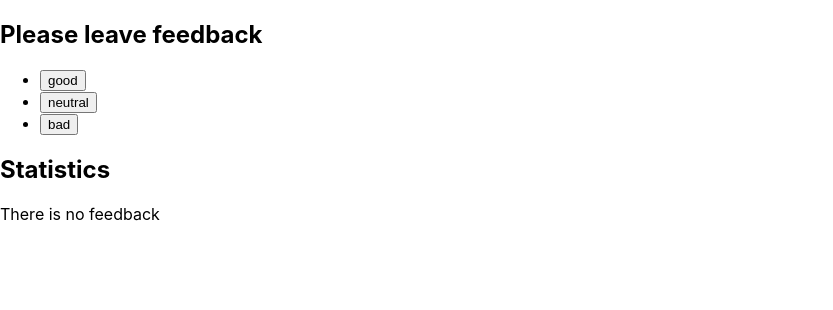
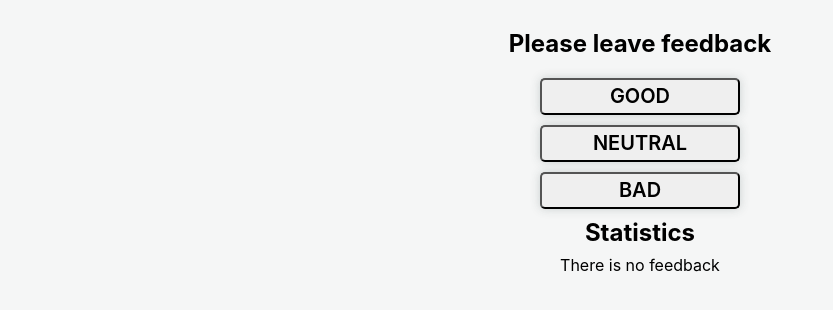
Before and after one commit to ArtSatanov/goit-react-hw-02-feedback, a React (Create React App) app: page / in a window 1280 px wide. Shown: the top 310 px of the page, without its empty margins (0-833 px from the left). Built offline with nearby package versions, Linux system fonts and the light colour scheme.

Commit message:
task1 module 2 done

```diff
--- a/package.json
+++ b/package.json
@@ -7,9 +7,11 @@
     "@testing-library/jest-dom": "^5.16.3",
     "@testing-library/react": "^12.1.4",
     "@testing-library/user-event": "^13.5.0",
+    "modern-normalize": "^2.0.0",
     "react": "^18.1.0",
     "react-dom": "^18.1.0",
     "react-scripts": "5.0.1",
+    "styled-components": "^6.0.8",
     "web-vitals": "^2.1.3"
   },
   "scripts": {
--- /dev/null
+++ b/src/components/FeedbackOptions/FeedbackOption.styled.js
@@ -0,0 +1,22 @@
+import styled from 'styled-components';
+
+export const ListItem = styled.li`
+  display: flex;
+  flex-direction: column;
+  justify-content: center;
+  align-items: center;
+  margin: 10px 0;
+`;
+
+export const Btn = styled.button`
+  display: block;
+  min-width: 200px;
+  padding: 5px;
+  border-radius: 5px;
+
+  font-size: 20px;
+  font-weight: 600;
+  text-transform: uppercase;
+
+  box-shadow: 0 0 10px #c6cccced;
+`;
--- a/src/components/FeedbackOptions/FeedbackOptions.js
+++ b/src/components/FeedbackOptions/FeedbackOptions.js
@@ -1,16 +1,18 @@
-export const FeedbackOptions = ({ options,onLeaveFeedback }) => {
+import { ListItem, Btn } from './FeedbackOption.styled';
+
+export const FeedbackOptions = ({ options, onLeaveFeedback }) => {
   return (
     <ul>
       {Object.keys(options).map(name => (
-        <li key={name}>
-          <button
+        <ListItem key={name}>
+          <Btn
             onClick={() => {
               onLeaveFeedback(name);
             }}
           >
             {name}
-          </button>
-        </li>
+          </Btn>
+        </ListItem>
       ))}
     </ul>
   );
--- /dev/null
+++ b/src/components/GlobalStyles.js
@@ -0,0 +1,47 @@
+import { createGlobalStyle } from 'styled-components';
+import 'modern-normalize';
+
+export const GlobalStyle = createGlobalStyle`
+body {
+  margin: 0;
+  font-family: -apple-system, BlinkMacSystemFont, 'Segoe UI', 'Roboto', 'Oxygen',
+    'Ubuntu', 'Cantarell', 'Fira Sans', 'Droid Sans', 'Helvetica Neue',
+    sans-serif;
+  -webkit-font-smoothing: antialiased;
+  -moz-osx-font-smoothing: grayscale;
+
+  display: flex;
+  flex-direction: column;
+  align-content: center;
+  align-items: center;
+  padding: 30px;
+  background-color: #c6cccc29;
+}
+
+code {
+  font-family: source-code-pro, Menlo, Monaco, Consolas, 'Courier New',
+    monospace;
+}
+
+h1,
+h2,
+h3,
+h4,
+h5,
+h6 {
+  padding: 0;
+  margin: 0;
+}
+
+p,
+ul {
+  list-style: none;
+  padding: 0;
+  margin: 0;
+}
+
+img {
+  display: block;
+  max-width: 100%;
+}
+`;
--- a/src/components/SectionWrapper/SectionWrapper.js
+++ b/src/components/SectionWrapper/SectionWrapper.js
@@ -1,7 +1,10 @@
+import { Wrapper } from './SectionWrapper.styled';
 
-export const SectionWrapper = ({title,children}) => {
-   return <section title={title}>
+export const SectionWrapper = ({ title, children }) => {
+  return (
+    <Wrapper title={title}>
       <h2>{title}</h2>
-            {children}
-          </section>
-}
+      {children}
+    </Wrapper>
+  );
+};
--- /dev/null
+++ b/src/components/SectionWrapper/SectionWrapper.styled.js
@@ -0,0 +1,9 @@
+import styled from 'styled-components';
+
+export const Wrapper = styled.section`
+  display: flex;
+  flex-direction: column;
+  align-items: center;
+  justify-content: center;
+  gap: 10px;
+`;
--- a/src/components/Statistics/Statistics.js
+++ b/src/components/Statistics/Statistics.js
@@ -1,11 +1,29 @@
-export const Statistics = ({good,neutral,bad,total,positivePercentage}) => {
-   return (
-      <ul>
-         <li><p>Good: {good}</p></li>
-         <li><p>Neutral: {neutral}</p></li>
-         <li><p>Bad: {bad}</p></li>
-         <li><p>Total: {total}</p></li>
-         <li><p>Positive feedback: {positivePercentage}%</p></li>
-      </ul>
-   )
-}
+import { StatList, Text } from './Statistics.styled';
+
+export const Statistics = ({
+  good,
+  neutral,
+  bad,
+  total,
+  positivePercentage,
+}) => {
+  return (
+    <ul>
+      <StatList>
+        <Text>Good: {good}</Text>
+      </StatList>
+      <liStatList>
+        <Text>Neutral: {neutral}</Text>
+      </liStatList>
+      <StatList>
+        <Text>Bad: {bad}</Text>
+      </StatList>
+      <StatList>
+        <Text>Total: {total}</Text>
+      </StatList>
+      <StatList>
+        <Text>Positive feedback: {positivePercentage}%</Text>
+      </StatList>
+    </ul>
+  );
+};
--- /dev/null
+++ b/src/components/Statistics/Statistics.styled.js
@@ -0,0 +1,13 @@
+import styled from 'styled-components';
+
+export const StatList = styled.li`
+  display: block;
+  margin: 5px auto 5px;
+
+  font-size: 15px;
+  font-weight: 600;
+`;
+
+export const Text = styled.p`
+  text-align: center;
+`;
--- a/src/index.js
+++ b/src/index.js
@@ -2,9 +2,14 @@ import React from 'react';
 import ReactDOM from 'react-dom/client';
 import { App } from 'components/App';
 import './index.css';
+import { ThemeProvider } from 'styled-components';
+import { GlobalStyle } from 'components/GlobalStyles';
 
 ReactDOM.createRoot(document.getElementById('root')).render(
   <React.StrictMode>
-    <App />
+    <ThemeProvider theme={{}}>
+      <App />
+      <GlobalStyle />
+    </ThemeProvider>
   </React.StrictMode>
 );
```
Also changed, not shown: 1 other file (tests, documents, lock files or other folders).
